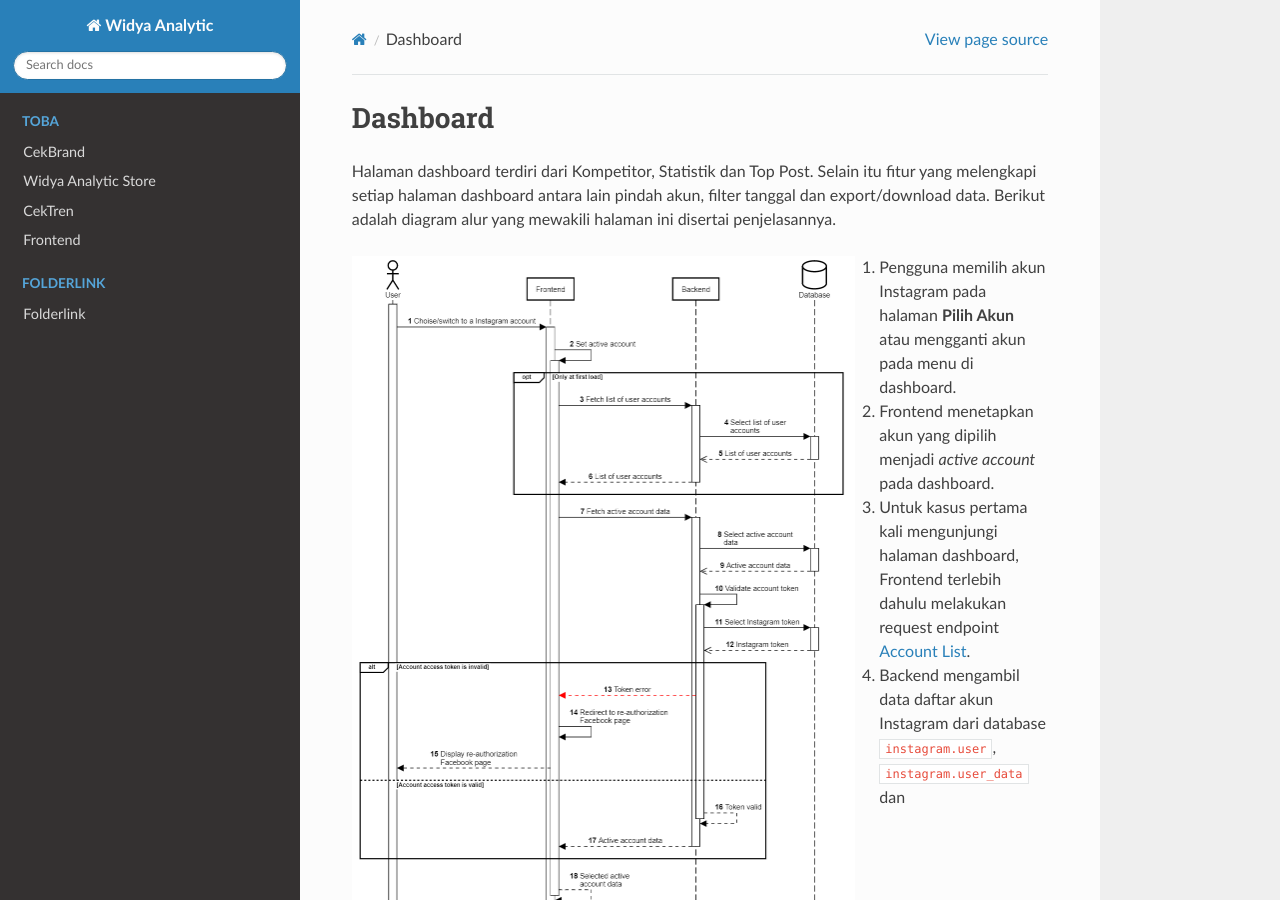
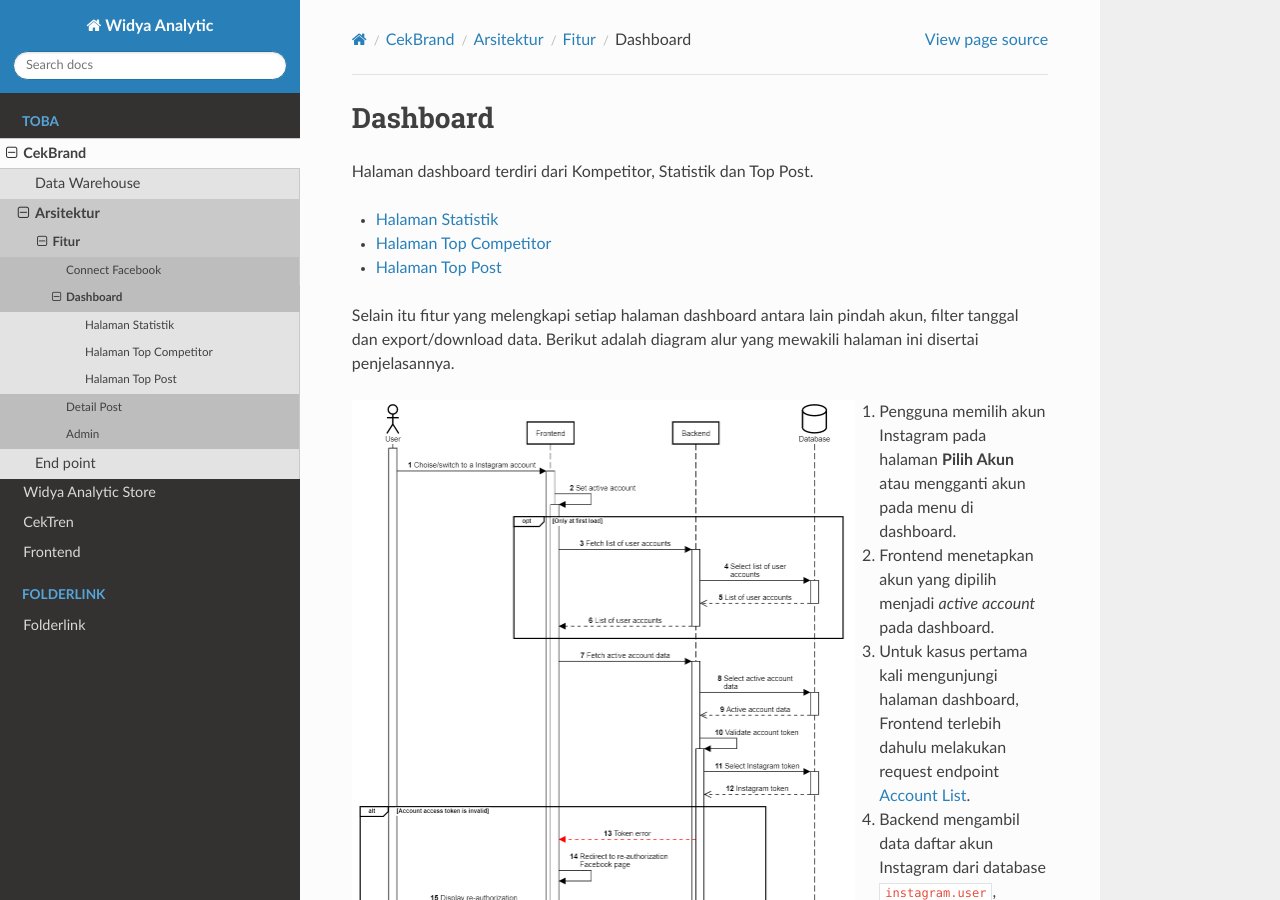
Before and after one commit to syrico/dokumentasi_data_widyaanalytics, a Sphinx documentation site: the page built from docs/source/Toba/cekbrand/architecture/feature/dashboard.rst, in a window 1280 px wide and 900 px high. Built offline with Sphinx 7.4.7 and the Read the Docs theme 2.0.0, drawn with Linux system fonts in a browser that asks for light colours; pages that are not in the unit, such as notebooks, are missing from menus; some of the changed text lies outside the part shown.

Commit message:
feat(feature): add dashboard page

```diff
--- a/docs/source/Toba/cekbrand/architecture/feature/dashboard.rst
+++ b/docs/source/Toba/cekbrand/architecture/feature/dashboard.rst
@@ -2,6 +2,13 @@ Dashboard
 +++++++++
 
 Halaman dashboard terdiri dari Kompetitor, Statistik dan Top Post.
+
+.. toctree::
+
+    dashboard/statistic
+    dashboard/competitor
+    dashboard/post
+
 Selain itu fitur yang melengkapi setiap halaman dashboard antara lain pindah akun, filter tanggal dan export/download data.
 Berikut adalah diagram alur yang mewakili halaman ini disertai penjelasannya.
 
```
Also changed, not shown: other parts of docs/source/Toba/cekbrand/architecture/feature/dashboard.rst (+0 -4 lines), docs/source/Toba/cekbrand/architecture/feature.rst (+1 -9 lines).
